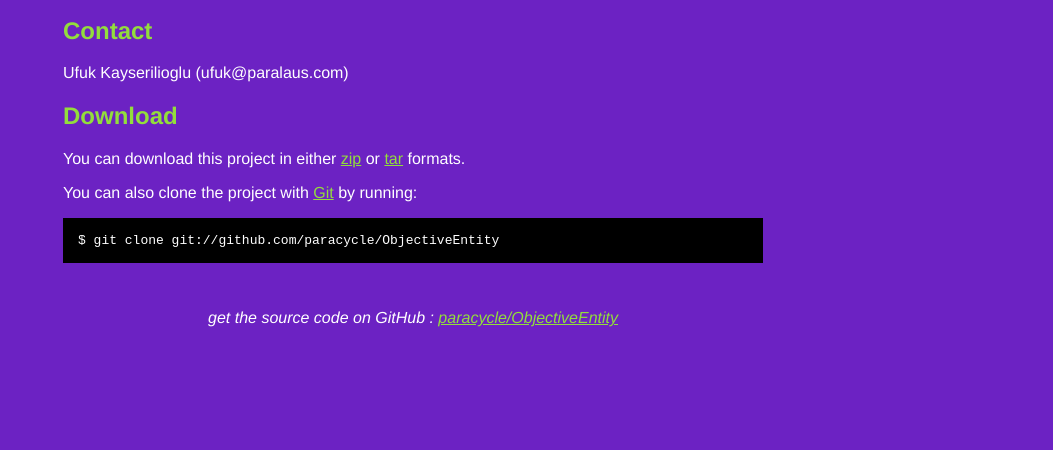
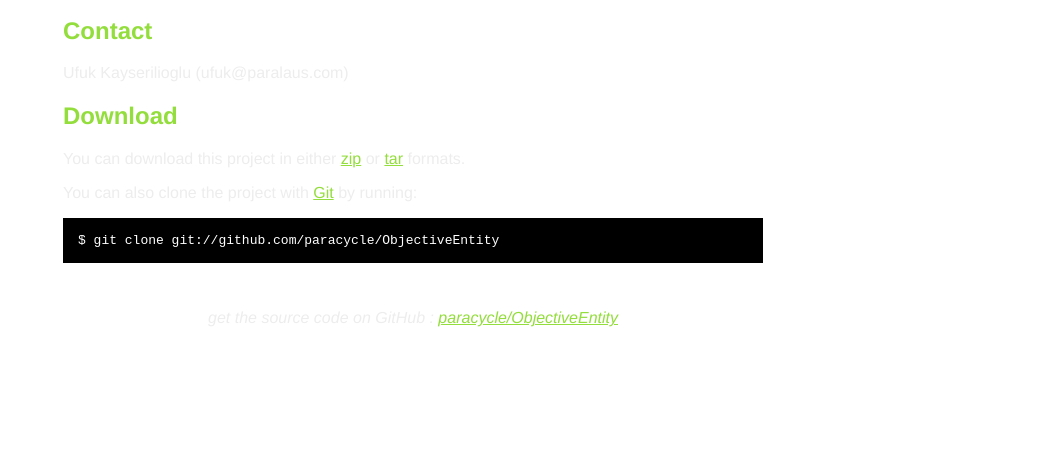
Before and after one commit to paracycle/ObjectiveEntity, a plain HTML site: page index.html in a window 1280 px wide. Shown: the part 350-800 px from the top of the page, without its empty margins (227-1280 px from the left). Drawn offline with Linux system fonts and the light colour scheme.

Commit message:
Edited index.html via GitHub

```diff
--- a/index.html
+++ b/index.html
@@ -8,9 +8,9 @@
   <style type="text/css">
     body {
       margin-top: 1.0em;
-      background-color: #6c22c3;
+      background-color: #ffffff;
       font-family: Helvetica, Arial, FreeSans, san-serif;
-      color: #ffffff;
+      color: #ededed;
     }
     #container {
       margin: 0 auto;
```
